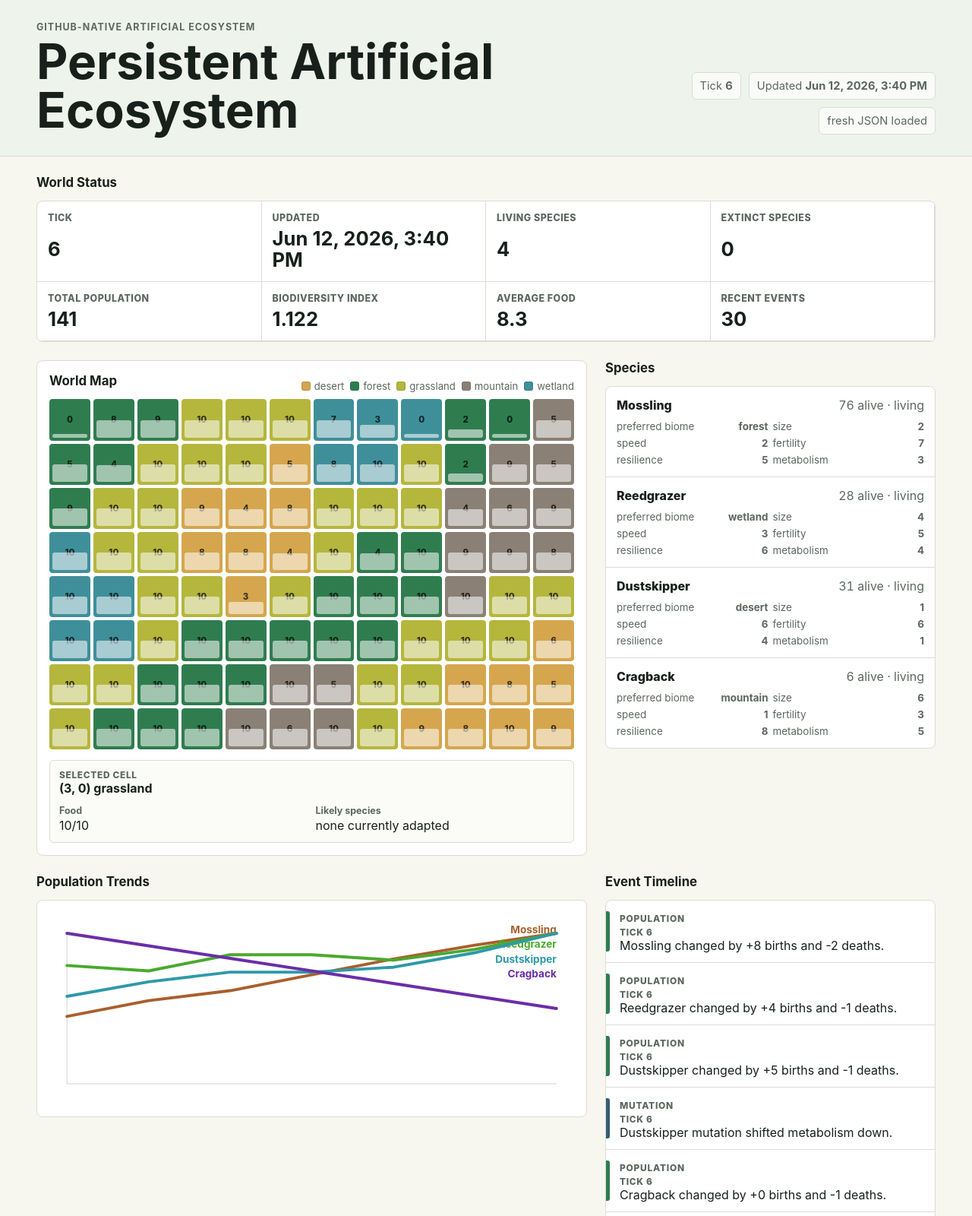
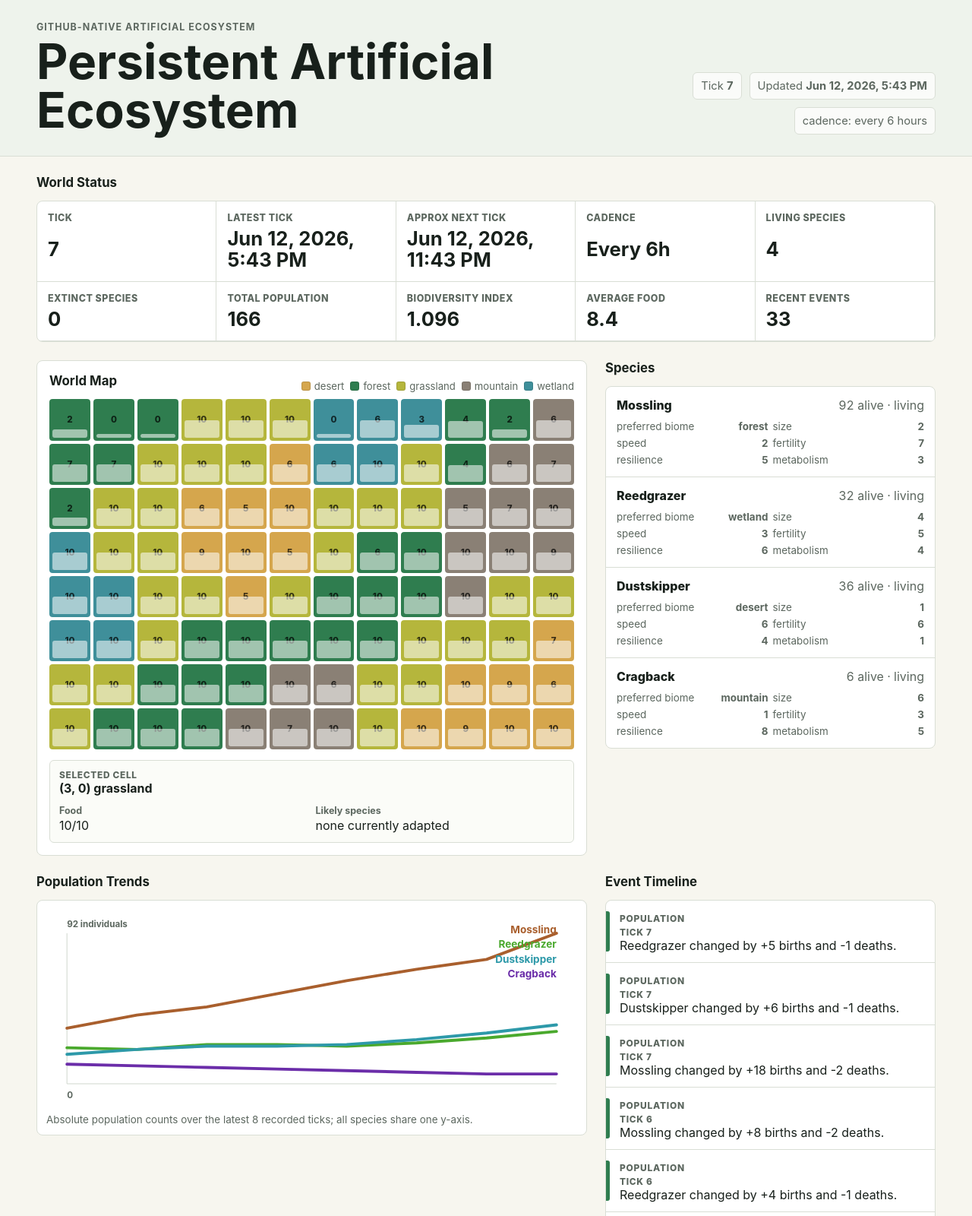
Before and after one commit to Vale717171/persistent-artificial-ecosystem, a website: page index.html in a window 1280 px wide. Shown: the top 1600 px of the page at 76% size. Drawn offline with Linux system fonts and the light colour scheme.

Commit message:
Make simulation reproducible and self-sustaining

```diff
--- a/app.js
+++ b/app.js
@@ -13,7 +13,9 @@ const EVENT_LABELS = {
   disturbance: "Disturbance",
   bloom: "Food bloom",
   disease: "Disease",
-  extinction: "Extinction"
+  extinction: "Extinction",
+  immigration: "Immigration",
+  speciation: "Speciation"
 };
 
 async function loadWorld() {
@@ -47,6 +49,15 @@ function formatTraitName(key) {
   return key.replace(/[A-Z]/g, (letter) => ` ${letter.toLowerCase()}`);
 }
 
+function getLatestTickDate(world) {
+  return new Date(world.latestTickAt ?? world.updatedAt);
+}
+
+function getNextTickDate(world) {
+  const intervalHours = world.tickIntervalHours ?? 6;
+  return new Date(getLatestTickDate(world).getTime() + intervalHours * 60 * 60 * 1000);
+}
+
 function getWorldStats(world) {
   const livingSpecies = world.species.filter((species) => species.population > 0);
   const extinctInSpeciesList = world.species.filter((species) => species.population === 0).length;
@@ -71,7 +82,7 @@ function getWorldStats(world) {
 function renderMeta(world) {
   document.querySelector("#tick").textContent = world.tick;
   document.querySelector("#updated-at").textContent = formatDate(world.updatedAt);
-  document.querySelector("#data-source").textContent = "fresh JSON loaded";
+  document.querySelector("#data-source").textContent = `cadence: every ${world.tickIntervalHours ?? 6} hours`;
 }
 
 function renderStatus(world) {
@@ -79,7 +90,9 @@ function renderStatus(world) {
   const status = document.querySelector("#world-status");
   const items = [
     ["Tick", world.tick],
-    ["Updated", formatDate(world.updatedAt)],
+    ["Latest tick", formatDate(getLatestTickDate(world))],
+    ["Approx next tick", formatDate(getNextTickDate(world))],
+    ["Cadence", `Every ${world.tickIntervalHours ?? 6}h`],
     ["Living species", stats.livingSpecies],
     ["Extinct species", stats.extinctSpecies],
     ["Total population", formatNumber(stats.totalPopulation)],
@@ -215,9 +228,8 @@ function renderEvents(world) {
     .join("");
 }
 
-function pointsForHistory(history, speciesId, width, height, padding) {
+function pointsForHistory(history, speciesId, width, height, padding, maxPopulation) {
   const populations = history.map((entry) => entry.populations[speciesId] ?? 0);
-  const maxPopulation = Math.max(1, ...populations);
   const xStep = history.length > 1 ? (width - padding * 2) / (history.length - 1) : 0;
 
   return populations
@@ -237,16 +249,22 @@ function renderTrends(world) {
   const activeSpecies = world.species.filter((species) =>
     world.history.some((entry) => entry.populations[species.id] !== undefined)
   );
+  const maxPopulation = Math.max(
+    1,
+    ...world.history.flatMap((entry) => Object.values(entry.populations))
+  );
 
   svg.setAttribute("viewBox", `0 0 ${width} ${height}`);
   svg.innerHTML = `
     <line x1="${padding}" y1="${height - padding}" x2="${width - padding}" y2="${height - padding}" stroke="#cfd6cc" />
     <line x1="${padding}" y1="${padding}" x2="${padding}" y2="${height - padding}" stroke="#cfd6cc" />
+    <text x="${padding}" y="${padding - 8}" fill="#5c675f" font-size="12" font-weight="700">${maxPopulation} individuals</text>
+    <text x="${padding}" y="${height - 8}" fill="#5c675f" font-size="12" font-weight="700">0</text>
     ${activeSpecies
       .map((species, index) => {
         const hue = (index * 82 + 24) % 360;
         const color = `hsl(${hue} 58% 42%)`;
-        const points = pointsForHistory(world.history, species.id, width, height, padding);
+        const points = pointsForHistory(world.history, species.id, width, height, padding, maxPopulation);
         return `
           <polyline points="${points}" fill="none" stroke="${color}" stroke-width="4" stroke-linecap="round" stroke-linejoin="round" />
           <text x="${width - padding}" y="${padding + index * 20}" fill="${color}" text-anchor="end" font-size="14" font-weight="700">${species.name}</text>
@@ -254,6 +272,8 @@ function renderTrends(world) {
       })
       .join("")}
   `;
+  document.querySelector("#trend-note").textContent =
+    `Absolute population counts over the latest ${world.history.length} recorded ticks; all species share one y-axis.`;
 }
 
 function renderFossilRecord(world) {
--- a/data/world.json
+++ b/data/world.json
@@ -1,7 +1,7 @@
 {
   "version": 1,
-  "tick": 6,
-  "updatedAt": "2026-06-12T15:40:08.580Z",
+  "tick": 7,
+  "updatedAt": "2026-06-12T17:43:19.437Z",
   "map": {
     "width": 12,
     "height": 8,
@@ -10,19 +10,19 @@
         "x": 0,
         "y": 0,
         "biome": "forest",
-        "food": 0
+        "food": 2
       },
       {
         "x": 1,
         "y": 0,
         "biome": "forest",
-        "food": 8
+        "food": 0
       },
       {
         "x": 2,
         "y": 0,
         "biome": "forest",
-        "food": 9
+        "food": 0
       },
       {
         "x": 3,
@@ -46,49 +46,49 @@
         "x": 6,
         "y": 0,
         "biome": "wetland",
-        "food": 7
+        "food": 0
       },
       {
         "x": 7,
         "y": 0,
         "biome": "wetland",
-        "food": 3
+        "food": 6
       },
       {
         "x": 8,
         "y": 0,
         "biome": "wetland",
-        "food": 0
+        "food": 3
       },
       {
         "x": 9,
         "y": 0,
         "biome": "forest",
-        "food": 2
+        "food": 4
       },
       {
         "x": 10,
         "y": 0,
         "biome": "forest",
-        "food": 0
+        "food": 2
       },
       {
         "x": 11,
         "y": 0,
         "biome": "mountain",
-        "food": 5
+        "food": 6
       },
       {
         "x": 0,
         "y": 1,
         "biome": "forest",
-        "food": 5
+        "food": 7
       },
       {
         "x": 1,
         "y": 1,
         "biome": "forest",
-        "food": 4
+        "food": 7
       },
       {
         "x": 2,
@@ -112,13 +112,13 @@
         "x": 5,
         "y": 1,
         "biome": "desert",
-        "food": 5
+        "food": 6
       },
       {
         "x": 6,
         "y": 1,
         "biome": "wetland",
-        "food": 8
+        "food": 6
       },
       {
         "x": 7,
@@ -136,25 +136,25 @@
         "x": 9,
         "y": 1,
         "biome": "forest",
-        "food": 2
+        "food": 4
       },
       {
         "x": 10,
         "y": 1,
         "biome": "mountain",
-        "food": 9
+        "food": 6
       },
       {
         "x": 11,
         "y": 1,
         "biome": "mountain",
-        "food": 5
+        "food": 7
       },
       {
         "x": 0,
         "y": 2,
         "biome": "forest",
-        "food": 9
+        "food": 2
       },
       {
         "x": 1,
@@ -172,19 +172,19 @@
         "x": 3,
         "y": 2,
         "biome": "desert",
-        "food": 9
+        "food": 6
       },
       {
         "x": 4,
         "y": 2,
         "biome": "desert",
-        "food": 4
+        "food": 5
       },
       {
         "x": 5,
         "y": 2,
         "biome": "desert",
-        "food": 8
+        "food": 10
       },
       {
         "x": 6,
@@ -208,19 +208,19 @@
         "x": 9,
         "y": 2,
         "biome": "mountain",
-        "food": 4
+        "food": 5
       },
       {
         "x": 10,
         "y": 2,
         "biome": "mountain",
-        "food": 6
+        "food": 7
       },
       {
         "x": 11,
         "y": 2,
         "biome": "mountain",
-        "food": 9
+        "food": 10
       },
       {
         "x": 0,
@@ -244,19 +244,19 @@
         "x": 3,
         "y": 3,
         "biome": "desert",
-        "food": 8
+        "food": 9
       },
       {
         "x": 4,
         "y": 3,
         "biome": "desert",
-        "food": 8
+        "food": 10
       },
       {
         "x": 5,
         "y": 3,
         "biome": "desert",
-        "food": 4
+        "food": 5
       },
       {
         "x": 6,
@@ -268,7 +268,7 @@
         "x": 7,
         "y": 3,
         "biome": "forest",
-        "food": 4
+        "food": 6
       },
       {
         "x": 8,
@@ -280,19 +280,19 @@
         "x": 9,
         "y": 3,
         "biome": "mountain",
-        "food": 9
+        "food": 10
       },
       {
         "x": 10,
         "y": 3,
         "biome": "mountain",
-        "food": 9
+        "food": 10
       },
       {
         "x": 11,
         "y": 3,
         "biome": "mountain",
-        "food": 8
+        "food": 9
       },
       {
         "x": 0,
@@ -322,7 +322,7 @@
         "x": 4,
         "y": 4,
         "biome": "desert",
-        "food": 3
+        "food": 5
       },
       {
         "x": 5,
@@ -436,7 +436,7 @@
         "x": 11,
         "y": 5,
         "biome": "desert",
-        "food": 6
+        "food": 7
       },
       {
         "x": 0,
@@ -478,7 +478,7 @@
         "x": 6,
         "y": 6,
         "biome": "mountain",
-        "food": 5
+        "food": 6
       },
       {
         "x": 7,
@@ -502,13 +502,13 @@
         "x": 10,
         "y": 6,
         "biome": "desert",
-        "food": 8
+        "food": 9
       },
       {
         "x": 11,
         "y": 6,
         "biome": "desert",
-        "food": 5
+        "food": 6
       },
       {
         "x": 0,
@@ -544,7 +544,7 @@
         "x": 5,
         "y": 7,
         "biome": "mountain",
-        "food": 6
+        "food": 7
       },
       {
         "x": 6,
@@ -562,13 +562,13 @@
         "x": 8,
         "y": 7,
         "biome": "desert",
-        "food": 9
+        "food": 10
       },
       {
         "x": 9,
         "y": 7,
         "biome": "desert",
-        "food": 8
+        "food": 9
       },
       {
         "x": 10,
@@ -580,7 +580,7 @@
         "x": 11,
         "y": 7,
         "biome": "desert",
-        "food": 9
+        "food": 10
       }
     ]
   },
@@ -588,7 +588,7 @@
     {
       "id": "mossling",
       "name": "Mossling",
-      "population": 76,
+      "population": 92,
       "traits": {
         "preferredBiome": "forest",
         "size": 2,
@@ -601,7 +601,7 @@
     {
       "id": "reedgrazer",
       "name": "Reedgrazer",
-      "population": 28,
+      "population": 32,
       "traits": {
         "preferredBiome": "wetland",
         "size": 4,
@@ -614,7 +614,7 @@
     {
       "id": "dustskipper",
       "name": "Dustskipper",
-      "population": 31,
+      "population": 36,
       "traits": {
         "preferredBiome": "desert",
         "size": 1,
@@ -639,6 +639,39 @@
     }
   ],
   "events": [
+    {
+      "tick": 7,
+      "type": "population",
+      "message": "Reedgrazer changed by +5 births and -1 deaths.",
+      "impact": {
+        "species": "reedgrazer",
+        "births": 5,
+        "deaths": 1,
+        "population": 32
+      }
+    },
+    {
+      "tick": 7,
+      "type": "population",
+      "message": "Dustskipper changed by +6 births and -1 deaths.",
+      "impact": {
+        "species": "dustskipper",
+        "births": 6,
+        "deaths": 1,
+        "population": 36
+      }
+    },
+    {
+      "tick": 7,
+      "type": "population",
+      "message": "Mossling changed by +18 births and -2 deaths.",
+      "impact": {
+        "species": "mossling",
+        "births": 18,
+        "deaths": 2,
+        "population": 92
+      }
+    },
     {
       "tick": 6,
       "type": "population",
@@ -1023,7 +1056,23 @@
         "dustskipper": 31,
         "cragback": 6
       }
+    },
+    {
+      "tick": 7,
+      "populations": {
+        "mossling": 92,
+        "reedgrazer": 32,
+        "dustskipper": 36,
+        "cragback": 6
+      }
     }
   ],
-  "extinctions": []
+  "extinctions": [],
+  "rng": {
+    "algorithm": "xorshift32",
+    "seed": 439041101,
+    "state": 4217978879
+  },
+  "latestTickAt": "2026-06-12T17:43:19.437Z",
+  "tickIntervalHours": 6
 }
--- a/index.html
+++ b/index.html
@@ -44,6 +44,7 @@
         <h2 id="trend-title">Population Trends</h2>
         <div class="chart-wrap">
           <svg id="trend-chart" class="trend-chart" role="img" aria-label="Population trend chart"></svg>
+          <p id="trend-note" class="chart-note"></p>
         </div>
       </section>
 
--- a/styles.css
+++ b/styles.css
@@ -106,7 +106,7 @@ section {
 
 .status-grid {
   display: grid;
-  grid-template-columns: repeat(4, minmax(0, 1fr));
+  grid-template-columns: repeat(5, minmax(0, 1fr));
   overflow: hidden;
 }
 
@@ -293,6 +293,12 @@ section {
   padding: 12px;
 }
 
+.chart-note {
+  margin: 8px 0 0;
+  color: var(--muted);
+  font-size: 0.84rem;
+}
+
 .trend-chart {
   display: block;
   width: 100%;
```
Also changed, not shown: scripts/simulate.js (+162 -36 lines), .github/workflows/evolve-world.yml, README.md, docs/ecosystem-screenshot.jpg.
